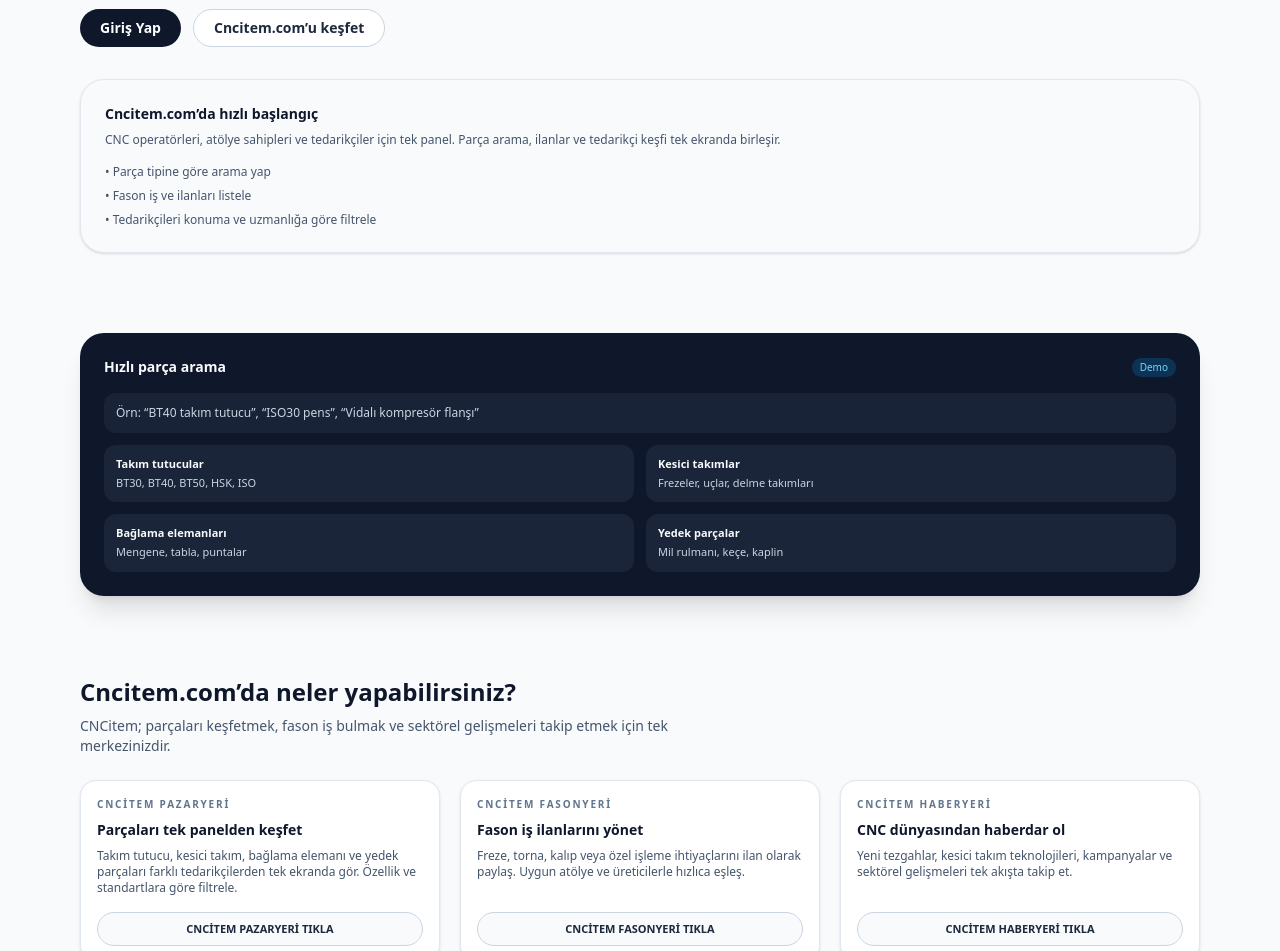
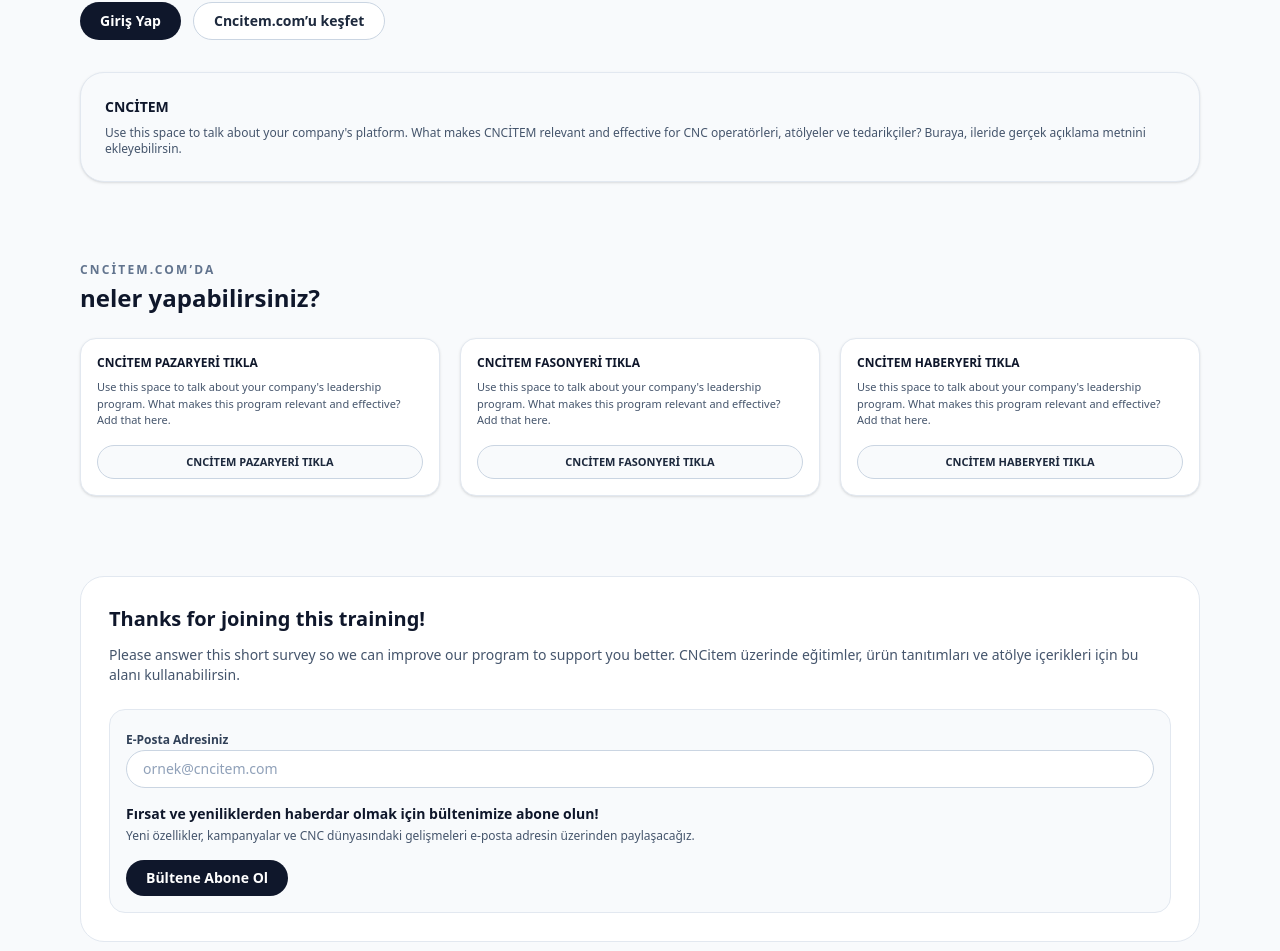
Before and after one commit to djeu53826-droid/CNCitem, a Next.js app: page / in a window 1280 px wide. Shown: the part 388-1339 px from the top of the page. Built offline with nearby package versions, Linux system fonts and the light colour scheme.

Commit message:
pdf tasarimi birebir anasayfa

```diff
--- a/app/page.tsx
+++ b/app/page.tsx
@@ -1,48 +1,10 @@
 import Link from "next/link";
-
-type FeatureCardProps = {
-  eyebrow: string;
-  title: string;
-  description: string;
-  cta: string;
-};
-
-type ItemBoxProps = {
-  title: string;
-  desc: string;
-};
-
-function ItemBox({ title, desc }: ItemBoxProps) {
-  return (
-    <div className="space-y-1 rounded-xl bg-slate-800/80 p-3">
-      <p className="text-[11px] font-semibold text-slate-50">{title}</p>
-      <p className="text-[11px] text-slate-300">{desc}</p>
-    </div>
-  );
-}
-
-function FeatureCard({ eyebrow, title, description, cta }: FeatureCardProps) {
-  return (
-    <div className="flex flex-col justify-between rounded-2xl border border-slate-200 bg-white p-4 shadow-sm">
-      <div className="space-y-2">
-        <p className="text-[10px] font-semibold tracking-[0.18em] text-slate-500 uppercase">
-          {eyebrow}
-        </p>
-        <h3 className="text-sm font-semibold text-slate-900">{title}</h3>
-        <p className="text-xs text-slate-600">{description}</p>
-      </div>
-      <button className="mt-4 inline-flex w-full items-center justify-center rounded-full border border-slate-300 bg-slate-50 px-4 py-2 text-[11px] font-semibold text-slate-800 transition hover:border-sky-400 hover:text-sky-600">
-        {cta}
-      </button>
-    </div>
-  );
-}
 
 export default function HomePage() {
   return (
     <div className="space-y-16 md:space-y-20">
       {/* HERO – CNCİTEM metinli kısım */}
-      <section className="grid gap-8 md:grid-cols-[3fr,2fr] items-center">
+      <section className="grid gap-8 md:grid-cols-[3fr,2fr] items-start">
         {/* Sol taraf */}
         <div className="space-y-5">
           <p className="text-[10px] font-semibold tracking-[0.25em] text-slate-500 uppercase">
@@ -52,22 +14,17 @@
           <h1 className="text-3xl md:text-4xl font-bold text-slate-900 leading-tight">
             takım tutuculardan kesici takımlara, bağlama elemanlarından yedek
             parçalara kadar ihtiyacın olan parçaları tek bir yerde toplar.
+            Firmaları karşılaştır, fiyat iste, üretimini hızlandır.
           </h1>
 
-          <p className="text-sm md:text-base text-slate-600 max-w-xl">
-            Firmaları karşılaştır, fiyat iste, üretimini hızlandır.
-          </p>
-
-          <div className="flex flex-wrap items-center gap-3 pt-1">
           <p className="inline-flex items-baseline gap-2 text-sm md:text-base font-semibold text-slate-900">
             <span className="rounded-full bg-sky-50 px-3 py-1 text-xs font-medium text-sky-600 ring-1 ring-sky-200">
               cncitem.com
             </span>
             <span className="text-slate-700">ile saniyeler içinde</span>
           </p>
-          </div>
 
-          <div className="flex flex-wrap gap-3 pt-2">
+          <div className="flex flex-wrap gap-3 pt-1">
             <button className="inline-flex items-center justify-center rounded-full bg-slate-900 px-5 py-2 text-sm font-semibold text-white hover:bg-slate-800">
               Giriş Yap
             </button>
@@ -80,140 +37,105 @@
           </div>
         </div>
 
-        {/* Sağ bilgi kutusu */}
+        {/* Sağ bilgi bloğu (pdf’teki boş metin alanı gibi) */}
         <div className="rounded-3xl border border-slate-200 bg-slate-50 p-5 md:p-6 shadow-sm">
-          <p className="text-sm font-semibold text-slate-900">
-            Cncitem.com’da hızlı başlangıç
+          <p className="text-sm font-semibold text-slate-900 mb-2">
+            CNCİTEM
           </p>
-          <p className="mt-2 text-xs text-slate-600">
-            CNC operatörleri, atölye sahipleri ve tedarikçiler için tek panel.
-            Parça arama, ilanlar ve tedarikçi keşfi tek ekranda birleşir.
+          <p className="text-xs text-slate-600">
+            Use this space to talk about your company&apos;s platform. What makes
+            CNCİTEM relevant and effective for CNC operatörleri, atölyeler ve
+            tedarikçiler? Buraya, ileride gerçek açıklama metnini
+            ekleyebilirsin.
           </p>
-          <ul className="mt-4 space-y-2 text-xs text-slate-600">
-            <li>• Parça tipine göre arama yap</li>
-            <li>• Fason iş ve ilanları listele</li>
-            <li>• Tedarikçileri konuma ve uzmanlığa göre filtrele</li>
-          </ul>
-        </div>
-      </section>
-
-      {/* HIZLI PARÇA ARAMA – senin mevcut card yapına benzer demo blok */}
-      <section className="rounded-3xl bg-slate-900 text-slate-50 p-5 md:p-6 shadow-xl">
-        <div className="mb-4 flex items-center justify-between">
-          <p className="text-sm font-semibold">Hızlı parça arama</p>
-          <span className="rounded-full bg-sky-500/20 px-2 py-0.5 text-[10px] text-sky-300">
-            Demo
-          </span>
-        </div>
-
-        <div className="space-y-3">
-          <div className="rounded-xl bg-slate-800/70 px-3 py-3 text-xs text-slate-300">
-            Örn: “BT40 takım tutucu”, “ISO30 pens”, “Vidalı kompresör flanşı”
-          </div>
-
-          <div className="grid grid-cols-2 gap-3 text-xs">
-            <ItemBox
-              title="Takım tutucular"
-              desc="BT30, BT40, BT50, HSK, ISO"
-            />
-            <ItemBox
-              title="Kesici takımlar"
-              desc="Frezeler, uçlar, delme takımları"
-            />
-            <ItemBox
-              title="Bağlama elemanları"
-              desc="Mengene, tabla, puntalar"
-            />
-            <ItemBox title="Yedek parçalar" desc="Mil rulmanı, keçe, kaplin" />
-          </div>
         </div>
       </section>
 
       {/* NELER YAPABİLİRSİNİZ + 3 KART */}
       <section id="neler-yapabilirsiniz" className="space-y-6">
-        <div className="space-y-2">
+        <div className="space-y-1">
+          <p className="text-xs font-semibold tracking-[0.18em] text-slate-500 uppercase">
+            Cncitem.com’da
+          </p>
           <h2 className="text-2xl font-bold text-slate-900">
-            Cncitem.com’da neler yapabilirsiniz?
+            neler yapabilirsiniz?
           </h2>
-          <p className="text-sm text-slate-600 max-w-2xl">
-            CNCitem; parçaları keşfetmek, fason iş bulmak ve sektörel
-            gelişmeleri takip etmek için tek merkezinizdir.
-          </p>
         </div>
 
         <div className="grid gap-5 md:grid-cols-3">
-          <FeatureCard
-            eyebrow="CNCİTEM PAZARYERİ"
-            title="Parçaları tek panelden keşfet"
-            description="Takım tutucu, kesici takım, bağlama elemanı ve yedek parçaları farklı tedarikçilerden tek ekranda gör. Özellik ve standartlara göre filtrele."
-            cta="CNCİTEM PAZARYERİ TIKLA"
-          />
-          <FeatureCard
-            eyebrow="CNCİTEM FASONYERİ"
-            title="Fason iş ilanlarını yönet"
-            description="Freze, torna, kalıp veya özel işleme ihtiyaçlarını ilan olarak paylaş. Uygun atölye ve üreticilerle hızlıca eşleş."
-            cta="CNCİTEM FASONYERİ TIKLA"
-          />
-          <FeatureCard
-            eyebrow="CNCİTEM HABERYERİ"
-            title="CNC dünyasından haberdar ol"
-            description="Yeni tezgahlar, kesici takım teknolojileri, kampanyalar ve sektörel gelişmeleri tek akışta takip et."
-            cta="CNCİTEM HABERYERİ TIKLA"
-          />
-        </div>
-      </section>
-
-      {/* GERİ BİLDİRİM / EĞİTİM BLOĞU */}
-      <section className="rounded-3xl border border-slate-200 bg-white p-5 md:p-7 shadow-sm">
-        <div className="grid gap-5 md:grid-cols-[3fr,2fr] items-center">
+          {/* Pazaryeri kartı */}
+          <div className="flex flex-col justify-between rounded-2xl border border-slate-200 bg-white p-4 shadow-sm">
             <div className="space-y-2">
-            <h2 className="text-xl font-bold text-slate-900">
-              CNCitem’e katıldığınız için teşekkürler!
-            </h2>
-            <p className="text-sm text-slate-600">
-              Deneyiminizi geliştirmek için geri bildiriminiz bizim için çok
-              değerli. Kısa bir değerlendirme ile, CNCitem&apos;in atölyenize ve
-              ekibinize daha iyi hizmet etmesini sağlayabilirsiniz.
+              <p className="text-xs font-semibold text-slate-900">
+                CNCİTEM PAZARYERİ TIKLA
+              </p>
+              <p className="text-[11px] text-slate-600">
+                Use this space to talk about your company&apos;s leadership
+                program. What makes this program relevant and effective? Add
+                that here.
               </p>
             </div>
+            <button className="mt-4 inline-flex w-full items-center justify-center rounded-full border border-slate-300 bg-slate-50 px-4 py-2 text-[11px] font-semibold text-slate-800 hover:border-sky-400 hover:text-sky-600">
+              CNCİTEM PAZARYERİ TIKLA
+            </button>
+          </div>
 
-          <div className="space-y-3 rounded-2xl border border-slate-200 bg-slate-50 p-4">
+          {/* Fasonyeri kartı */}
+          <div className="flex flex-col justify-between rounded-2xl border border-slate-200 bg-white p-4 shadow-sm">
+            <div className="space-y-2">
               <p className="text-xs font-semibold text-slate-900">
-              Kısa geri bildirim formu
+                CNCİTEM FASONYERİ TIKLA
               </p>
-            <p className="text-xs text-slate-600">
-              “Hangi özellikleri daha çok kullandınız?”, “Nelerin eklenmesini
-              istersiniz?” gibi sorulardan oluşan kısa bir form düşünün. Buraya
-              ileride gerçek bir anket linki ekleyebilirsin.
+              <p className="text-[11px] text-slate-600">
+                Use this space to talk about your company&apos;s leadership
+                program. What makes this program relevant and effective? Add
+                that here.
               </p>
-            <button className="mt-1 inline-flex items-center justify-center rounded-full bg-slate-900 px-4 py-2 text-xs font-semibold text-white hover:bg-slate-800">
-              Geri bildirim formuna git (yakında)
+            </div>
+            <button className="mt-4 inline-flex w-full items-center justify-center rounded-full border border-slate-300 bg-slate-50 px-4 py-2 text-[11px] font-semibold text-slate-800 hover:border-sky-400 hover:text-sky-600">
+              CNCİTEM FASONYERİ TIKLA
+            </button>
+          </div>
+
+          {/* Haberyeri kartı */}
+          <div className="flex flex-col justify-between rounded-2xl border border-slate-200 bg-white p-4 shadow-sm">
+            <div className="space-y-2">
+              <p className="text-xs font-semibold text-slate-900">
+                CNCİTEM HABERYERİ TIKLA
+              </p>
+              <p className="text-[11px] text-slate-600">
+                Use this space to talk about your company&apos;s leadership
+                program. What makes this program relevant and effective? Add
+                that here.
+              </p>
+            </div>
+            <button className="mt-4 inline-flex w-full items-center justify-center rounded-full border border-slate-300 bg-slate-50 px-4 py-2 text-[11px] font-semibold text-slate-800 hover:border-sky-400 hover:text-sky-600">
+              CNCİTEM HABERYERİ TIKLA
             </button>
           </div>
         </div>
       </section>
 
-      {/* BÜLTEN / FORM */}
-      <section className="grid gap-6 rounded-3xl border border-slate-200 bg-slate-50 p-5 md:grid-cols-[2fr,3fr] md:p-7">
-        <div className="space-y-2">
+      {/* ALT BLOK: Thanks for joining + E-posta alanı */}
+      <section className="grid gap-6 rounded-3xl border border-slate-200 bg-white p-5 md:grid-cols-[3fr,2fr] md:p-7">
+        {/* Solda "Thanks for joining this training!" */}
+        <div className="space-y-3">
           <h2 className="text-xl font-bold text-slate-900">
-            Fırsat ve yeniliklerden haberdar olmak için
-            bültenimize abone olun!
+            Thanks for joining this training!
           </h2>
           <p className="text-sm text-slate-600">
-            Yeni özellikler, kampanyalar ve CNC dünyasındaki gelişmeleri
-            kaçırmamak için e-posta adresinizi bırakın.
+            Please answer this short survey so we can improve our program to
+            support you better. CNCitem üzerinde eğitimler, ürün tanıtımları ve
+            atölye içerikleri için bu alanı kullanabilirsin.
           </p>
         </div>
 
-        <form
-          onSubmit={(e) => e.preventDefault()}
-          className="flex flex-col gap-3 md:flex-row md:items-end"
-        >
-          <div className="flex-1">
+        {/* Sağda E-posta + metin */}
+        <div className="space-y-4 rounded-2xl bg-slate-50 p-4 border border-slate-200">
+          <div className="space-y-1">
             <label
               htmlFor="email"
-              className="mb-1.5 block text-xs font-medium text-slate-600"
+              className="text-xs font-semibold text-slate-700"
             >
               E-Posta Adresiniz
             </label>
@@ -224,13 +146,22 @@
               className="w-full rounded-full border border-slate-300 bg-white px-4 py-2 text-sm text-slate-900 outline-none placeholder:text-slate-400 focus:border-sky-500 focus:ring-1 focus:ring-sky-500"
             />
           </div>
-          <button
-            type="submit"
-            className="inline-flex items-center justify-center rounded-full bg-slate-900 px-5 py-2 text-sm font-semibold text-white hover:bg-slate-800"
-          >
+
+          <div className="space-y-1">
+            <p className="text-sm font-semibold text-slate-900">
+              Fırsat ve yeniliklerden haberdar olmak için
+              bültenimize abone olun!
+            </p>
+            <p className="text-xs text-slate-600">
+              Yeni özellikler, kampanyalar ve CNC dünyasındaki gelişmeleri
+              e-posta adresin üzerinden paylaşacağız.
+            </p>
+          </div>
+
+          <button className="inline-flex items-center justify-center rounded-full bg-slate-900 px-5 py-2 text-sm font-semibold text-white hover:bg-slate-800">
             Bültene Abone Ol
           </button>
-        </form>
+        </div>
       </section>
     </div>
   );
```
Lines whose indentation alone changed are shown as unchanged.
